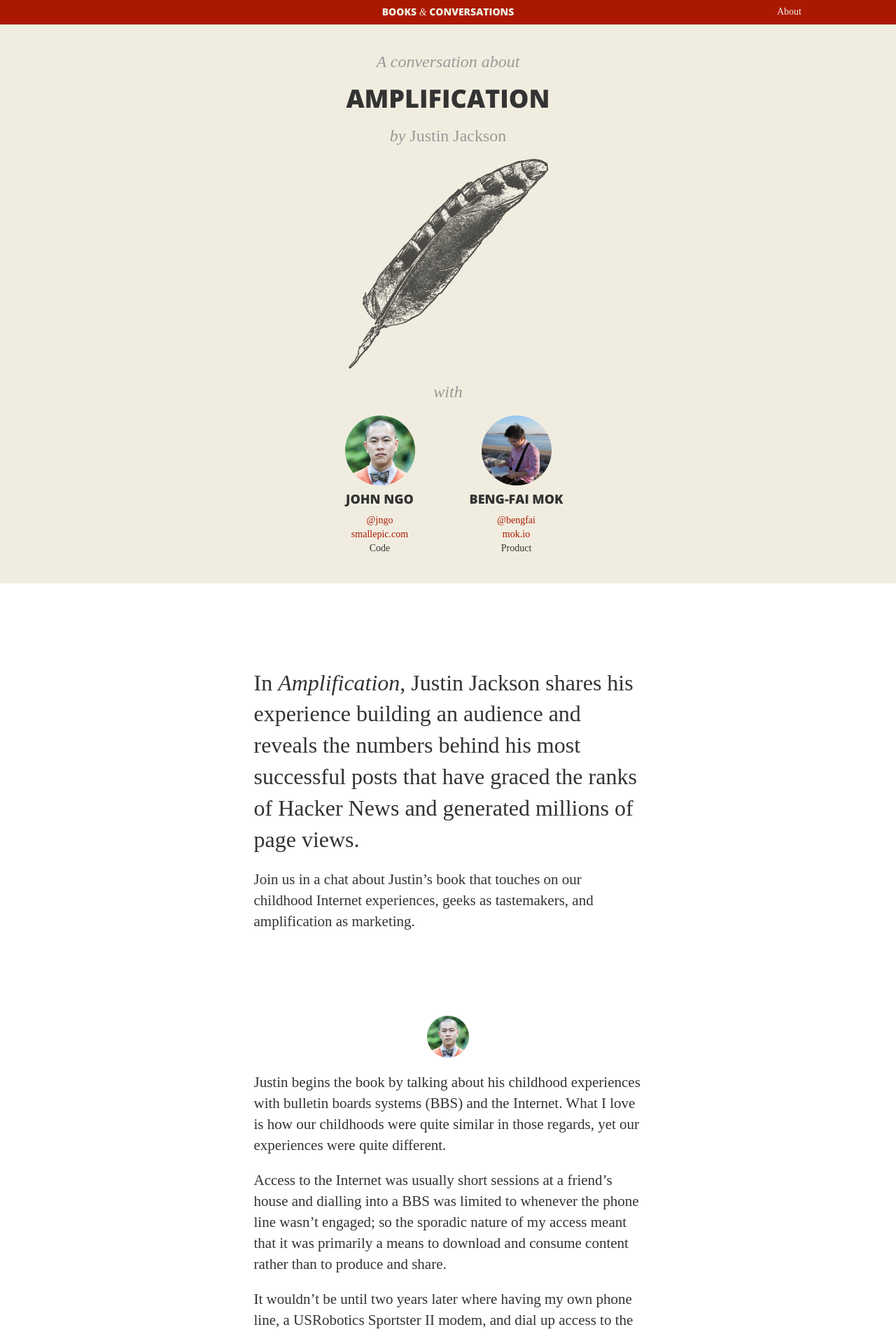
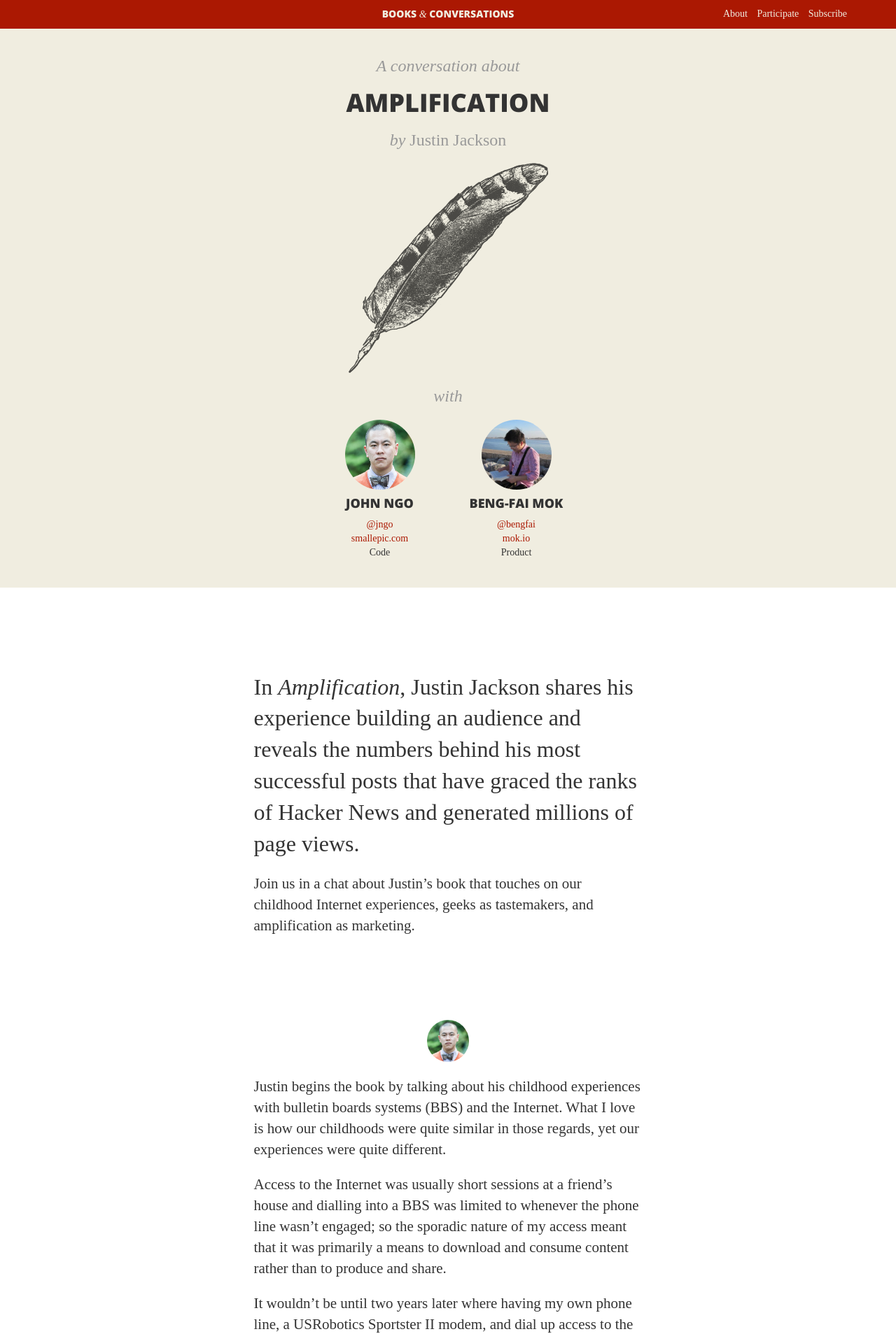
Before and after one commit to smallepic/books-and-conversations, a Jekyll site: the page built from _posts/2013-11-27-amplification.html, in a window 1280 px wide. Shown: the top 1907 px of the page at 70% size. Built offline with Jekyll 4.4.1, drawn with Linux system fonts in a browser that asks for light colours; some web fonts are replaced.

Commit message:
Added markup and styles for header navigation menu.

```diff
--- a/_posts/2013-11-27-amplification.html
+++ b/_posts/2013-11-27-amplification.html
@@ -14,16 +14,20 @@
 	</head>
 
 	<body>
-		<header class="masthead">
+		<header class="masthead masthead-sm">
 			<div class="container">
 				<div class="row">
-					<div class="col-sm-offset-2 col-sm-8">
+					<div class="col-lg-offset-3 col-lg-6">
 						<h1><a href="/">Books <em>&amp;</em> Conversations</a></h1>
 					</div>
 
-					<div class="col-sm-2 hidden-xs">
-						<p><a href="/about">About</a></p>
-					</div>
+					<nav class="col-lg-3">
+						<ul class="list-inline">
+							<li><a href="/about">About</a></li>
+							<li><a href="/participate">Participate</a></li>
+							<li><a href="/subscribe">Subscribe</a></li>
+						</ul>
+					</nav>
 				</div>
 			</div>
 		</header>
--- a/stylesheets/styles.css
+++ b/stylesheets/styles.css
@@ -369,20 +369,41 @@
 	margin-bottom: 0px;
 }
 
-.masthead
+.masthead *[class^="col-"] > *:last-child
+{
+	margin-bottom: 0px;
+}
+
+.masthead ul
+{
+	margin-top: 5px;
+	text-align: center;
+}
+
+@media (min-width: 1200px)
+{
+	.masthead ul
+	{
+		margin-top: 0px;
+		text-align: right;
+	}
+}
+
+.masthead-sm
 {
 	padding-bottom: 10px;
 	padding-top: 10px;
 }
 
-.masthead h1,
-.masthead p
+.masthead-sm h1,
+.masthead-sm ul
 {
 	font-size: 14px;
-	line-height: 14px;
+	line-height: 1.428571429;
 }
 
-.masthead *[class^="col-"] > *:last-child
+.masthead-lg h1,
+.masthead-lg ul
 {
 	margin-bottom: 0px;
 }
```
Also changed, not shown: _layouts/default.html (+10 -2 lines), _posts/2013-07-31-the-shape-of-design.html (+9 -5 lines).
